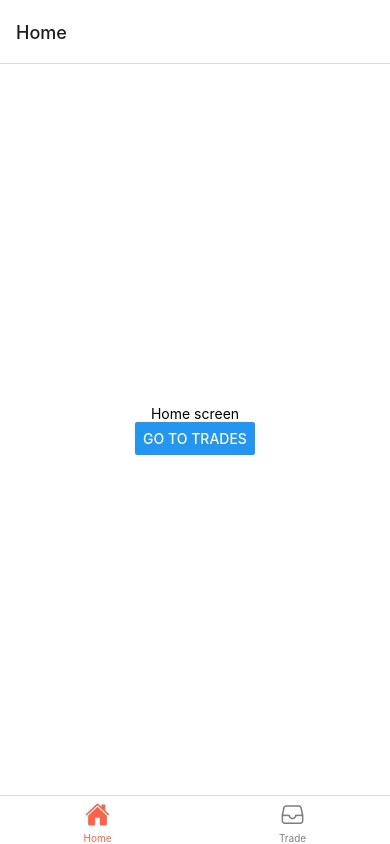
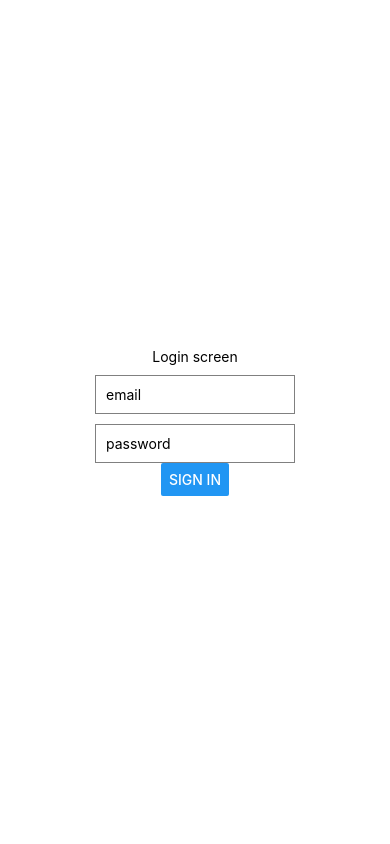
Before and after one commit to drumm2k/poketrade, a React Native app: screen / in a window 390 px wide. Built offline with nearby package versions, Linux system fonts and the light colour scheme.

Commit message:
Add apollo client. Ability Login. Fetch pokemons

```diff
--- a/App.tsx
+++ b/App.tsx
@@ -1,14 +1,31 @@
 import { StatusBar as ExpoStatusBar } from 'expo-status-bar'
-import React from 'react'
-import { HomeScreen, TradeScreen } from './screens'
+import React, { useEffect, useState } from 'react'
+import { HomeScreen, Login, TradeScreen } from './screens'
 import { NavigationContainer } from '@react-navigation/native'
 import Ionicons from '@expo/vector-icons/Ionicons'
 import { createBottomTabNavigator } from '@react-navigation/bottom-tabs'
+import { ApolloProvider } from '@apollo/client'
+import { apolloClient } from './graphql/apollo'
+import AsyncStorage from '@react-native-async-storage/async-storage'
 
 const Tab = createBottomTabNavigator()
 
 export default function App() {
+  const [authed, setAuthed] = useState<boolean>(false)
+
+  const checkAuth = async () => {
+    // await AsyncStorage.setItem('token', '')
+    const token = await AsyncStorage.getItem('token')
+    if (token) setAuthed(true)
+  }
+
+  useEffect(() => {
+    checkAuth()
+  }, [])
+
   return (
+    <ApolloProvider client={apolloClient}>
+      {authed && (
         <NavigationContainer>
           <Tab.Navigator
             screenOptions={({ route }) => ({
@@ -39,5 +56,8 @@ export default function App() {
           </Tab.Navigator>
           <ExpoStatusBar style="auto" />
         </NavigationContainer>
+      )}
+      {!authed && <Login setAuthed={setAuthed} />}
+    </ApolloProvider>
   )
 }
--- /dev/null
+++ b/graphql/apollo.ts
@@ -0,0 +1,27 @@
+import { ApolloClient, createHttpLink, InMemoryCache } from '@apollo/client'
+import { setContext } from '@apollo/client/link/context'
+import AsyncStorage from '@react-native-async-storage/async-storage'
+
+const authLink = setContext(async (_, { headers }) => {
+  // get the authentication token from local storage if it exists
+  const token = await AsyncStorage.getItem('token')
+  // return the headers to the context so httpLink can read them
+  return {
+    headers: {
+      ...headers,
+      Authorization: token ? `Bearer ${token}` : ''
+    }
+  }
+})
+
+const httpLink = createHttpLink({
+  uri: 'http://192.168.8.101:4000/graphql', //'http://localhost:4000/graphql',
+  credentials: 'same-origin'
+})
+
+// let apolloClient: ApolloClient<NormalizedCacheObject> | null = null;
+// Initialize Apollo Client
+export const apolloClient = new ApolloClient({
+  link: authLink.concat(httpLink),
+  cache: new InMemoryCache()
+})
--- /dev/null
+++ b/graphql/auth/index.ts
@@ -0,0 +1,20 @@
+import { gql } from '@apollo/client'
+
+export const LOGIN = gql`
+  mutation login($email: String!, $password: String!) {
+    login(input: { email: $email, password: $password }) {
+      accessToken
+      user {
+        id
+        userName
+        email
+        roles
+        trainer {
+          team
+          level
+          code
+        }
+      }
+    }
+  }
+`
--- /dev/null
+++ b/graphql/pokemons/index.ts
@@ -0,0 +1,28 @@
+import { gql } from '@apollo/client'
+
+export const GET_POKEMONS = gql`
+  query GetPokemons($gen: Int) {
+    getPokemons(gen: $gen) {
+      name
+      pokedex
+      gen
+      shiny
+      released
+      type1
+      type2
+      stats {
+        baseStamina
+        baseAttack
+        baseDefense
+      }
+      legendary
+      mythical
+      evolutionBranch {
+        evolution
+        evolutionItemRequirement
+        lureItemRequirement
+        candyCost
+      }
+    }
+  }
+`
--- a/package.json
+++ b/package.json
@@ -10,12 +10,15 @@
     "format": "prettier --write ."
   },
   "dependencies": {
+    "@apollo/client": "^3.4.16",
+    "@react-native-async-storage/async-storage": "^1.15.11",
     "@react-navigation/bottom-tabs": "^6.0.9",
     "@react-navigation/native": "^6.0.6",
     "@react-navigation/native-stack": "^6.2.5",
     "expo": "~43.0.0",
     "expo-linear-gradient": "^10.0.3",
     "expo-status-bar": "~1.1.0",
+    "graphql": "^16.0.1",
     "react": "17.0.1",
     "react-dom": "17.0.1",
     "react-native": "0.64.2",
--- /dev/null
+++ b/screens/Login/index.tsx
@@ -0,0 +1,84 @@
+import { useMutation } from '@apollo/client'
+import React, { Dispatch, SetStateAction, useState } from 'react'
+import { Button, StyleSheet, Text, View, TextInput } from 'react-native'
+import { LOGIN } from '../../graphql/auth'
+import AsyncStorage from '@react-native-async-storage/async-storage'
+
+const Login = ({
+  setAuthed
+}: {
+  setAuthed: Dispatch<SetStateAction<boolean>>
+}) => {
+  const [email, onChangeEmail] = useState<string>('')
+  const [password, onChangePassword] = useState<string>('')
+
+  const setAuth = async (data: any) => {
+    const { accessToken, user } = data
+    await AsyncStorage.setItem('token', accessToken)
+  }
+
+  const [login, { loading, error }] = useMutation(LOGIN, {
+    onCompleted(data) {
+      setAuth(data.login)
+      setAuthed(true)
+    }
+  })
+
+  return (
+    <View style={styles.container}>
+      <Text>Login screen</Text>
+      <TextInput
+        style={styles.input}
+        placeholder="email"
+        value={email}
+        onChangeText={onChangeEmail}
+        autoCapitalize="none"
+        keyboardType="email-address"
+      />
+      <TextInput
+        style={styles.input}
+        placeholder="password"
+        value={password}
+        onChangeText={onChangePassword}
+        autoCapitalize="none"
+        secureTextEntry
+      />
+      {error && <Text style={styles.error}>{error.message}</Text>}
+      <Button
+        title="Sign in"
+        onPress={() => {
+          login({
+            variables: {
+              email: email,
+              password: password
+            }
+          })
+        }}
+        disabled={loading}
+      />
+    </View>
+  )
+}
+
+export default Login
+
+const styles = StyleSheet.create({
+  container: {
+    flex: 1,
+    backgroundColor: '#fff',
+    alignItems: 'center',
+    justifyContent: 'center'
+  },
+  input: {
+    padding: 10,
+    marginTop: 10,
+    borderColor: 'grey',
+    borderWidth: 1,
+    width: 200
+  },
+  error: {
+    color: 'red',
+    marginTop: 10,
+    marginBottom: 10
+  }
+})
--- a/screens/Trade/index.tsx
+++ b/screens/Trade/index.tsx
@@ -1,7 +1,9 @@
-import React from 'react'
-import { StyleSheet, View, Text, FlatList } from 'react-native'
+import { useQuery } from '@apollo/client'
+import React, { useState } from 'react'
+import { StyleSheet, View, Text, FlatList, Button } from 'react-native'
 
 import { Card } from '../../components'
+import { GET_POKEMONS } from '../../graphql/pokemons'
 
 const data: any[] = []
 
@@ -16,26 +18,40 @@ for (let i = 1; i < 100; i++) {
 }
 
 const Trade = () => {
+  const [gen, setGen] = useState<number>(1)
+  const { data, loading, error } = useQuery(GET_POKEMONS, {
+    variables: { gen: gen }
+  })
+
+  const renderItem = ({ item }: { item: any }) => (
+    <Card
+      pokedex={item.pokedex}
+      gen={item.gen}
+      types={[item.type1, item.type2]}
+      name={item.name}
+      img={`https://pokego.ru/img/pokemon/${item.pokedex}.png`}
+      onPress={() => alert(item.pokedex)}
+    />
+  )
+
   return (
     <View style={styles.container}>
+      <View style={styles.filters}>
         <Text>Filters</Text>
+        <Button title="1" onPress={() => setGen(1)} />
+        <Button title="2" onPress={() => setGen(2)} />
+      </View>
+      {data?.getPokemons && (
         <FlatList
           style={styles.cardWrapper}
-        data={data}
-        keyExtractor={(item) => item.id}
+          data={data?.getPokemons}
+          keyExtractor={(item) => item.pokedex}
           numColumns={4}
-        renderItem={({ item }) => (
-          <Card
-            key={item.id}
-            pokedex={item.id}
-            gen={item.gen}
-            types={item.types}
-            name={item.name}
-            img={item.img}
-            onPress={() => alert(item.id)}
+          initialNumToRender={24}
+          maxToRenderPerBatch={24}
+          renderItem={renderItem}
         />
       )}
-      />
     </View>
   )
 }
@@ -52,5 +68,13 @@ const styles = StyleSheet.create({
   cardWrapper: {
     paddingLeft: 10,
     paddingRight: 10
+  },
+  filters: {
+    width: '100%',
+    justifyContent: 'center',
+    alignItems: 'center',
+    paddingTop: 10,
+    paddingBottom: 10,
+    flexDirection: 'row'
   }
 })
--- a/screens/index.ts
+++ b/screens/index.ts
@@ -1,2 +1,3 @@
+export { default as Login } from './Login'
 export { default as HomeScreen } from './Home'
 export { default as TradeScreen } from './Trade'
```
Also changed, not shown: 1 other file (tests, documents, lock files or other folders). Lines whose indentation alone changed are shown as unchanged.
